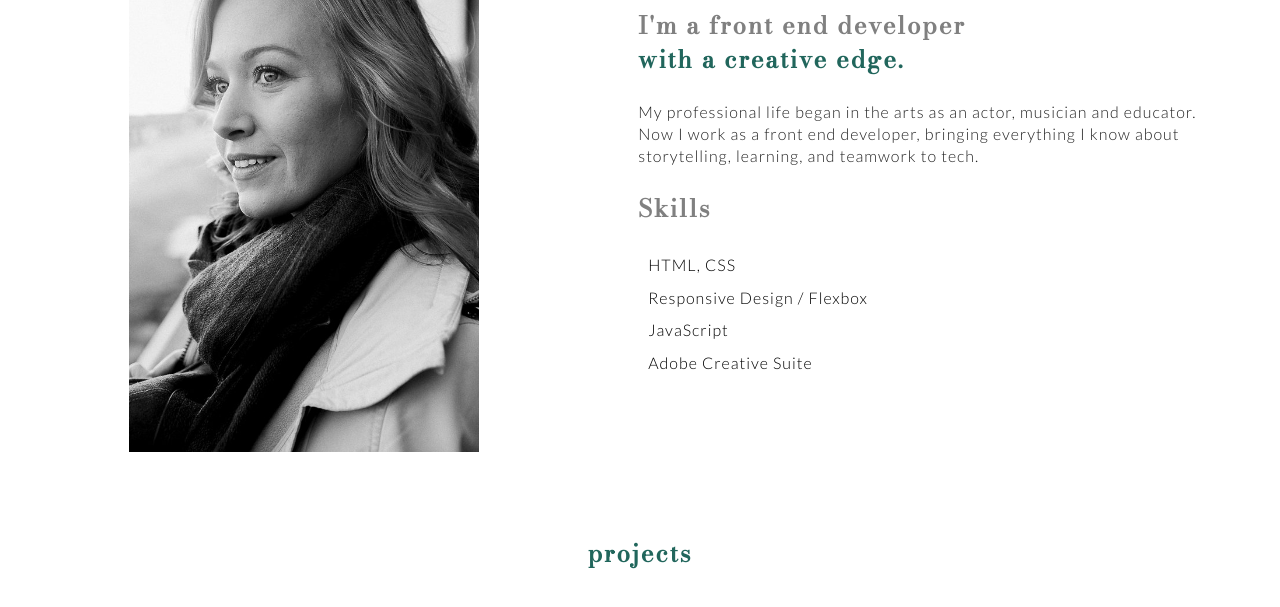
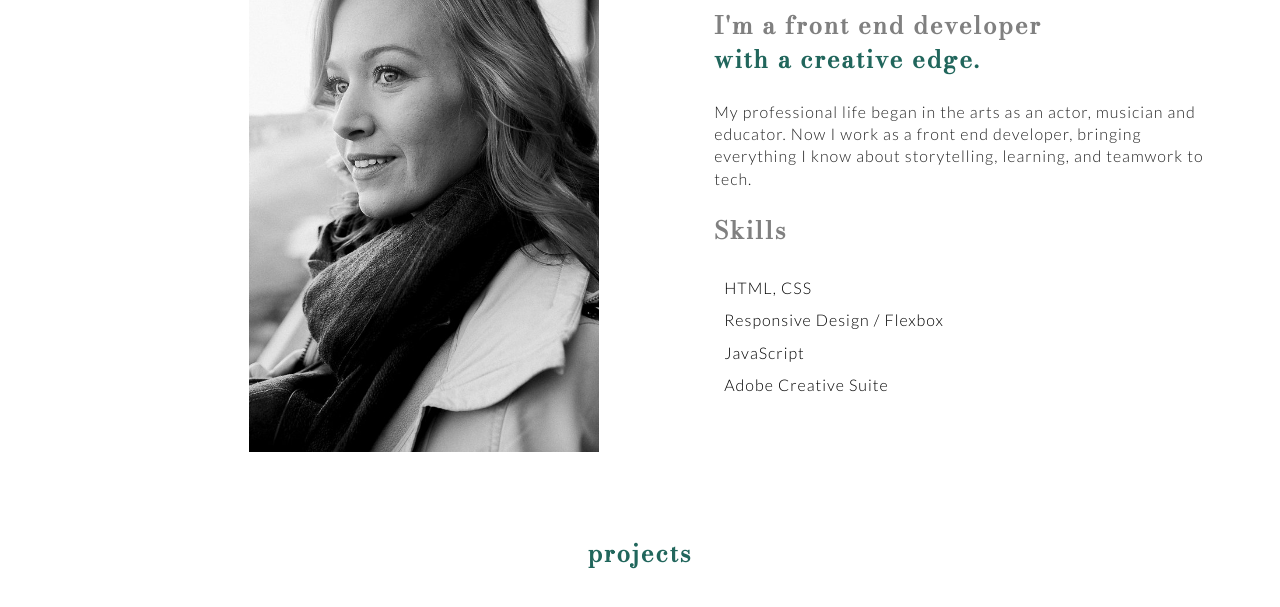
Before and after one commit to cheisentrout/my-portfolio, a plain HTML site: page index.html in a window 1280 px wide. Shown: the part 368-975 px from the top of the page. Drawn offline with nearby package versions, Linux system fonts and the light colour scheme; a script that the page names is missing; a web font is replaced by a local one.

Commit message:
Set desktop max-width

```diff
--- a/css/main.css
+++ b/css/main.css
@@ -230,10 +230,6 @@ figure {
 #about h3 span {
   color: #21665C;
   text-align: right;
-}
-
-h4 span {
-  font-size: 1em;
 }
 
 #about ul {
@@ -581,6 +577,10 @@ button:focus {
 }
 
   /* ABOUT - Desktop Styles */
+
+#about .content-wrapper {
+  max-width: 1200px;
+  margin-left: 160px;
 }
 
 @media print,
```
